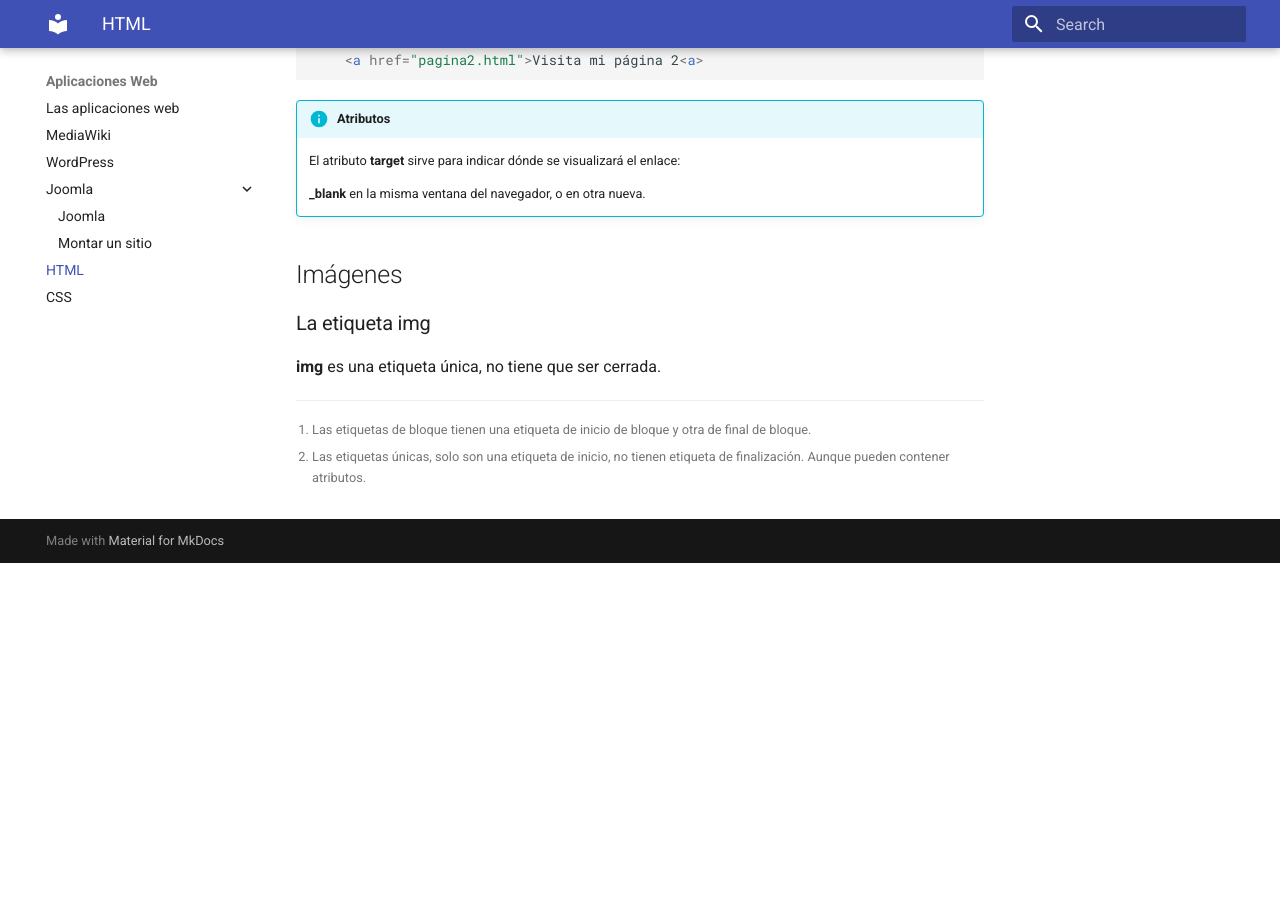
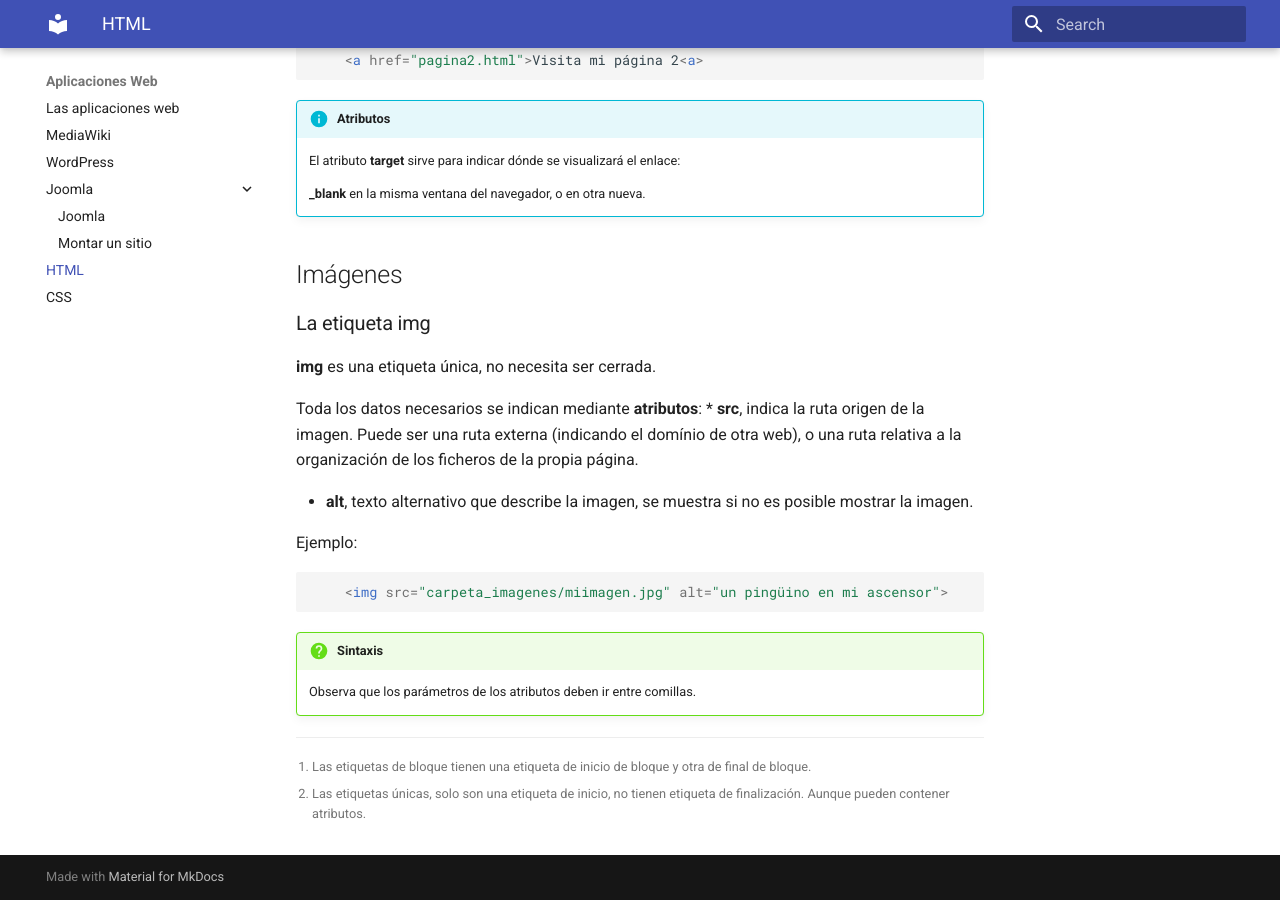
Before and after one commit to sever8a/awe, an MkDocs documentation site: the page built from appweb/html.md, in a window 1280 px wide and 900 px high, scrolled down 4137 px. Built offline with MkDocs 1.6.1 and Material for MkDocs 9.7.7, drawn with Linux system fonts in a browser that asks for light colours; before the commit the page ends 4700 px from its top, so only the background shows below that.

Commit message:
retoques html

````diff
--- a/appweb/html.md
+++ b/appweb/html.md
@@ -187,4 +187,19 @@ Enlace a otras páginas web o referencias, se utiliza la **url** para indicar el
 
 ### La etiqueta img
 
-**img** es una etiqueta única, no tiene que ser cerrada.
+**img** es una etiqueta única, no necesita ser cerrada.
+
+Toda los datos necesarios se indican mediante **atributos**:
+* **src**, indica la ruta origen de la imagen. Puede ser una ruta externa (indicando el domínio de otra web), o una ruta relativa a la organización de los ficheros de la propia página.
+
+* **alt**, texto alternativo que describe la imagen, se muestra si no es posible mostrar la imagen.
+
+Ejemplo:
+
+``` html
+    <img src="carpeta_imagenes/miimagen.jpg" alt="un pingüino en mi ascensor">
+```
+
+!!! question "Sintaxis"
+
+    Observa que los parámetros de los atributos deben ir entre comillas.
````
